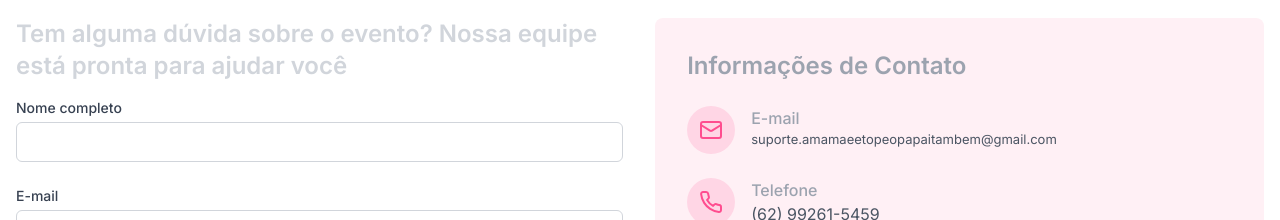
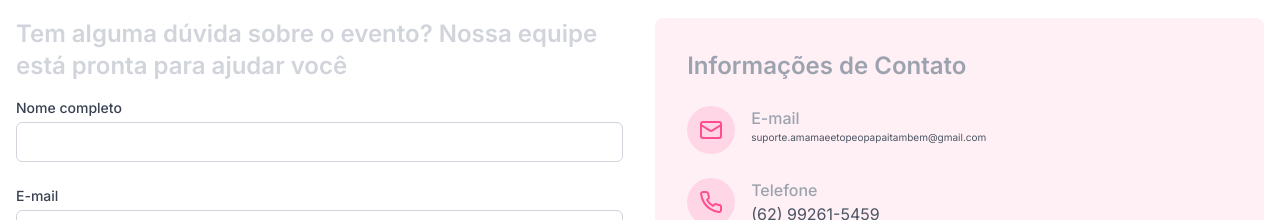
Before and after one commit to GUIDEV19/landingPageGrace2.0, a Next.js app: page / in a window 1280 px wide. Shown: the part 4300-4520 px from the top of the page. Built offline with nearby package versions, Linux system fonts and the light colour scheme.

Commit message:
alterações de finalização.

```diff
--- a/components/contact-section.tsx
+++ b/components/contact-section.tsx
@@ -101,7 +101,7 @@ export default function ContactSection() {
                 </div>
                 <div>
                   <h4 className="font-medium text-gray-400">E-mail</h4>
-                    <p className="text-gray-600 break-words overflow-hidden" style={{fontSize: "13px"}}>suporte.amamaeetopeopapaitambem@gmail.com</p>
+                    <p className="text-gray-600 break-words overflow-hidden" style={{fontSize: "10px"}}>suporte.amamaeetopeopapaitambem@gmail.com</p>
                 </div>
               </div>
 
```
